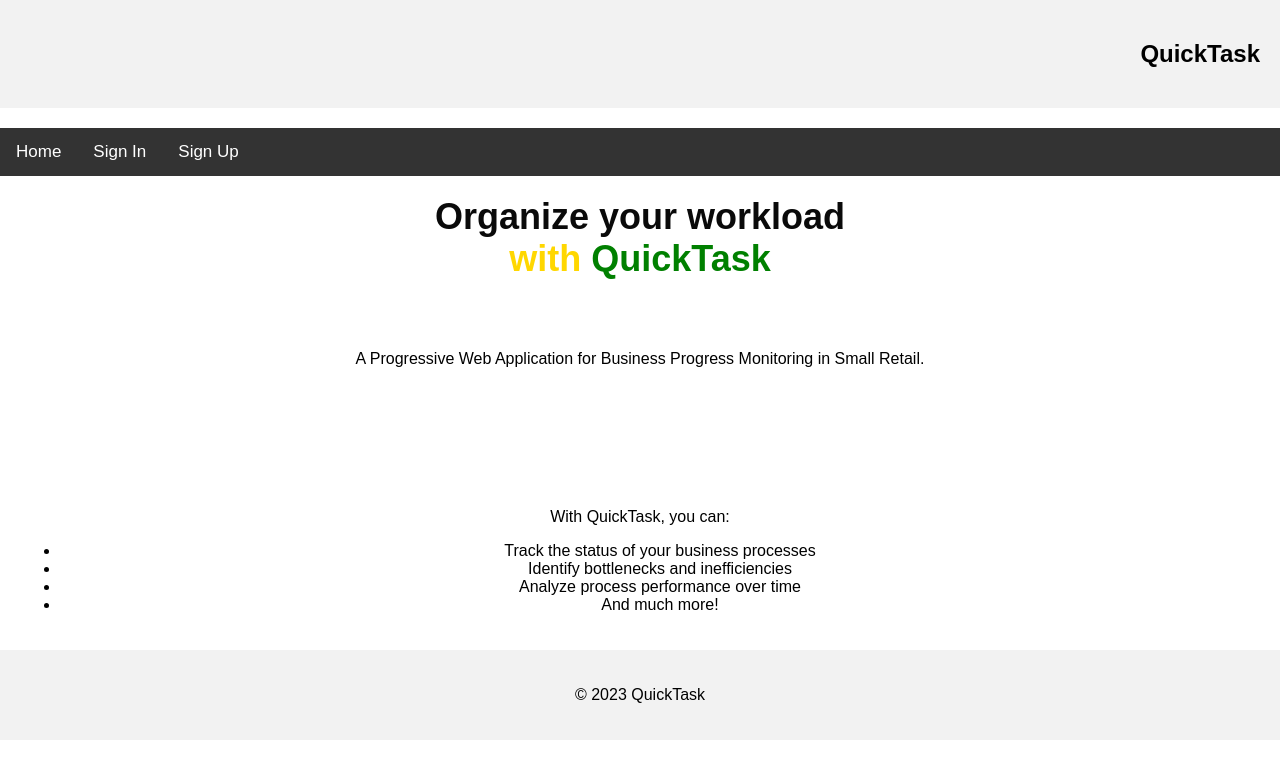
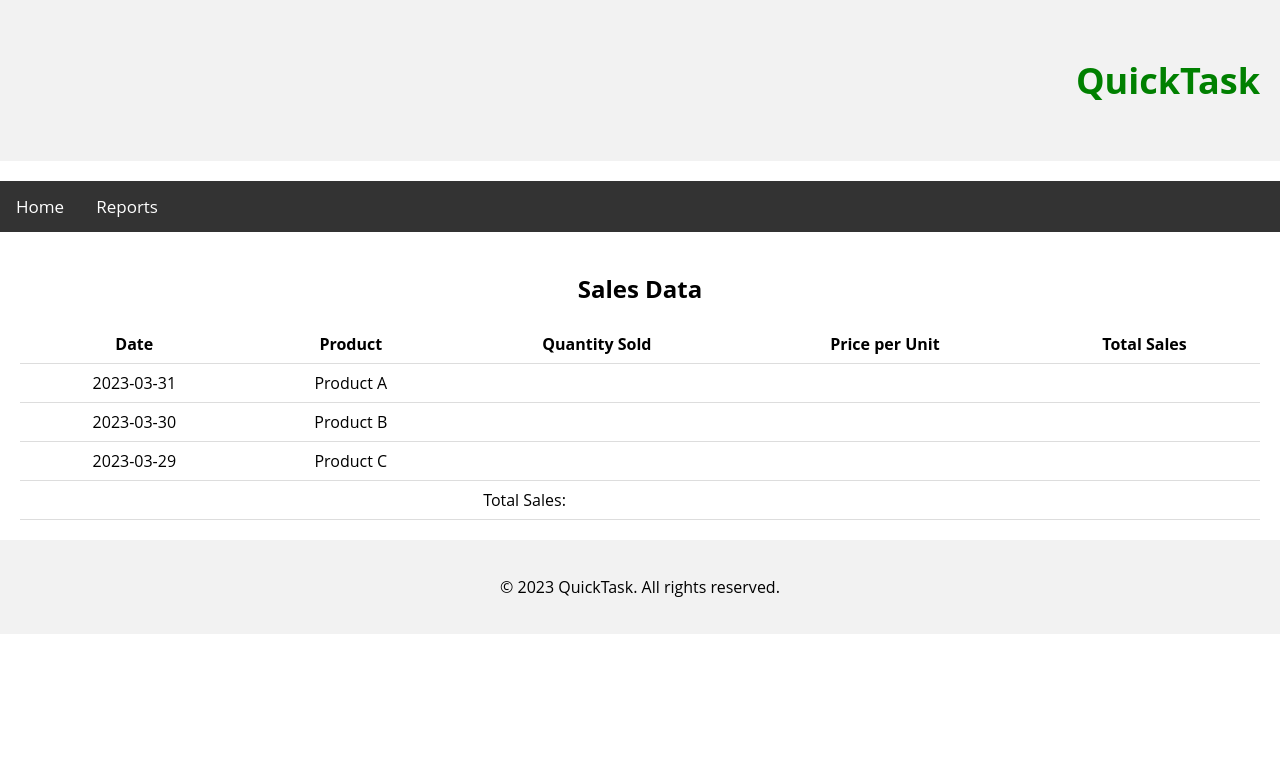
Before and after one commit to senttt/quicktask, a React (Create React App) app: page / in a window 1280 px wide. Shown: the top 778 px of the page. Built offline with nearby package versions, Linux system fonts and the light colour scheme.

Commit message:
minor changes

```diff
--- a/src/App.js
+++ b/src/App.js
@@ -1,12 +1,13 @@
-import logo from "./logo.svg";
 import DataAnalysis from "./DataAnalysis";
 import Login from "./Login";
 import Register from "./Register";
 import Home from "./Home";
+import Salesdata from "./Salesdata";
+import Dashboard from "./Dashboard";
 function App() {
   return (
     <div>
-      <Home />
+      <Salesdata />
     </div>
   );
 }
--- a/src/Dashboard.js
+++ b/src/Dashboard.js
@@ -1,23 +1,33 @@
-import logo from './logo.svg';
-import './Dashboard.css';
+import "./Dashboard.css";
 
 function Dashboard() {
   return (
     <div>
       <div>
         <div class="sidebar">
-      <div class="logo">
-      </div>
+          <div class="logo"></div>
           <ul class="nav-links">
-        <li><a href="#">User Accounts</a></li>
-        <li><a href="#">Task Management</a></li>
-        <li><a href="#">Task Tracker</a></li>
-        <li><a href="#">Data Analysis</a></li>
-        <li class="active"><a href="#">Dashboard</a></li>
+            <li>
+              <a href="#">User Accounts</a>
+            </li>
+            <li>
+              <a href="#">Task Management</a>
+            </li>
+            <li>
+              <a href="#">Task Tracker</a>
+            </li>
+            <li>
+              <a href="#">Data Analysis</a>
+            </li>
+            <li class="active">
+              <a href="#">Dashboard</a>
+            </li>
           </ul>
           <div class="user-info">
             <span class="username">John Doe</span>
-        <span class="sign-out"><a href="#">X</a></span>
+            <span class="sign-out">
+              <a href="#">X</a>
+            </span>
           </div>
         </div>
         <div class="main">
@@ -30,21 +40,15 @@ function Dashboard() {
           <div class="dashboard-container">
             <div class="yellow-panel">
               <h2>Pending Tasks</h2>
-                <div class="task-list">
-                    <!-- add task panels here -->
-                </div>
+              <div class="task-list"></div>
             </div>
             <div class="yellow-panel">
               <h2>Current Progress</h2>
-                <div class="progress-list">
-                    <!-- add progress panels here -->
-                </div>
+              <div class="progress-list"></div>
             </div>
             <div class="green-panel">
               <h2>Tasks Due Today</h2>
-                <div class="task-list">
-                        <!-- add task panels here -->
-                </div>
+              <div class="task-list"></div>
             </div>
           </div>
         </div>
--- a/src/HomePage_QuickTask.html
+++ /dev/null
@@ -1,129 +0,0 @@
-<!DOCTYPE html>
-<html>
-<head>
-	<title>QuickTask - Business Process Monitoring</title>
-	<meta charset="UTF-8">
-	<meta name="viewport" content="width=device-width, initial-scale=1.0">
-	<style>
-		/* CSS styles for the QuickTask home page */
-		body {
-			font-family: Arial, sans-serif;
-			margin: 0;
-			padding: 0;
-		}
-
-		header {
-			background-color: #f2f2f2;
-			padding: 20px;
-			text-align: left;
-		}
-
-		h1 {
-			margin: 0;
-			font-size: 36px;
-		}
-
-		nav {
-			background-color: #333;
-			overflow: hidden;
-			position: absolute;
-			top: 20px;
-			right: 20px;
-		}
-
-		nav a {
-			float: left;
-			color: white;
-			text-align: center;
-			padding: 14px 16px;
-			text-decoration: none;
-			font-size: 17px;
-		}
-
-		nav a:hover {
-			background-color: white;
-			color: green;
-		}
-
-		section {
-			padding: 20px;
-			text-align: center;
-		}
-
-		footer {
-			background-color: #f2f2f2;
-			padding: 20px;
-			text-align: center;
-		}
-
-		.triangle-brown {
-			position: absolute;
-			top: 100px;
-			left: 20px;
-			border-top: 25px solid transparent;
-			border-right: 25px solid #8b4513;
-			border-bottom: 25px solid transparent;
-		}
-
-		.triangle-lime {
-			position: absolute;
-			top: 300px;
-			right: 20px;
-			border-top: 25px solid #00ff00;
-			border-right: 25px solid transparent;
-			border-bottom: 25px solid transparent;
-		}
-
-	</style>
-</head>
-<body>
-	<header>
-		<h2>QuickTask</h2>
-		<b>
-		<b>
-
-	</header>
-
-	<nav>
-		<a href="#">Sign In</a>
-		<a href="#">Sign Up </a>
-	</nav>
-
-	<section>
-	<div class="triangle-brown"></div>
-		<div class="triangle-lime"></div>
-		<h1>Organize your workload with <h1>
-
-		<h1> <p style="color:green">QuickTask</p> </h1>
-		<br>
-		<br>
-		<br>
-		<p>A Progressive Web Application for Business Progress Monitoring in Small Retail.</p>
-		<br>
-		</section>
-		<br>
-<section>
-		<h1> About Us </h1>
-		<br>
-		<p> Our development team creates software that helps users get things done faster and easiser.
-		Our goal is to make our system simple and user friendly, while keeping up with the latest technology.
-		We're dedicated to making our users happy by providing great customer service. Our mission  is to be the best software
-		provider in our field. </p>
-		<br>
-		<br>
-		<br>
-		<h1> Key Functions </h1>
-		<br>
-		<p> The application's features include real-time progress monitoring, tracking, and data analysis, enabling users
-		to monitor sales progress in real-time and guaranterring instant delivery updates. Users can also create reports
-		and charts to visualize sales progress and identify areas that they can improve. The PWA can also integrate with other business
-		tools and systems if required. System requirements include an internet connection, web browsers like Google
-		Chrome, Microsoft Edge, and Mozilla Firefox, and any diveice capable of running web applicaitons.</p>
-		<br>
-	</section>
-
-	<footer>
-		<p>&copy; 2023 QuickTask</p>
-	</footer>
-</body>
-</html>
--- a/src/SalesData_QuickTask.html
+++ /dev/null
@@ -1,127 +0,0 @@
-<!DOCTYPE html>
-<html>
-<head>
-	<title>QuickTask - Sales Data</title>
-	<meta charset="UTF-8">
-	<meta name="viewport" content="width=device-width, initial-scale=1.0">
-	<style>
-		/* CSS styles for the QuickTask sales data page */
-		body {
-			font-family: Arial, sans-serif;
-			margin: 0;
-			padding: 0;
-		}
-
-		header {
-			background-color: #f2f2f2;
-			padding: 20px;
-			text-align: center;
-		}
-
-		h1 {
-			margin: 0;
-			font-size: 36px;
-		}
-
-		nav {
-			background-color: #333;
-			overflow: hidden;
-		}
-
-		nav a {
-			float: left;
-			color: white;
-			text-align: center;
-			padding: 14px 16px;
-			text-decoration: none;
-			font-size: 17px;
-		}
-
-		nav a:hover {
-			background-color: #ddd;
-			color: green;
-		}
-
-		section {
-			padding: 20px;
-			text-align: center;
-		}
-
-		table {
-			border-collapse: collapse;
-			width: 100%;
-		}
-
-		th, td {
-			text-align: center;
-			padding: 8px;
-			border-bottom: 1px solid #ddd;
-		}
-
-		tr:hover {
-			background-color: #f5f5f5;
-		}
-
-		footer {
-			background-color: #f2f2f2;
-			padding: 20px;
-			text-align: center;
-		}
-	</style>
-</head>
-<body>
-	<header>
-		<h1> <p style="color:green"> QuickTask </p> </h1>
-
-	</header>
-
-	<nav>
-		<a href="#">Home</a>
-		<a href="#">Reports</a>
-	</nav>
-
-	<section>
-		<h2>Sales Data</h2>
-		<table>
-			<thead>
-				<tr>
-					<th>Date</th>
-					<th>Product</th>
-					<th>Quantity Sold</th>
-					<th>Price per Unit</th>
-					<th>Total Sales</th>
-				</tr>
-			</thead>
-			<tbody>
-				<tr>
-					<td>2023-03-31</td>
-					<td>Product A</td>
-					<td></td>
-					<td></td>
-					<td></td>
-				</tr>
-				<tr>
-					<td>2023-03-30</td>
-					<td>Product B</td>
-					<td></td>
-					<td></td>
-					<td></td>
-				</tr>
-				<tr>
-					<td>2023-03-29</td>
-					<td>Product C</td>
-					<td></td>
-					<td></td>
-					<td></td>
-				</tr>
-			</tbody>
-			<tfoot>
-				<tr>
-					<td colspan="4">Total Sales:</td>
-					<td></td>
-				</tr>
-			</tfoot>
-		</table>
-    <script src="myscripts.js"></script>
-  </body>
-</html>
--- /dev/null
+++ b/src/Salesdata.css
@@ -0,0 +1,63 @@
+/* CSS styles for the QuickTask sales data page */
+body {
+  font-family: Arial, sans-serif;
+  margin: 0;
+  padding: 0;
+}
+
+header {
+  background-color: #f2f2f2;
+  padding: 20px;
+  text-align: center;
+}
+
+h1 {
+  margin: 0;
+  font-size: 36px;
+}
+
+nav {
+  background-color: #333;
+  overflow: hidden;
+}
+
+nav a {
+  float: left;
+  color: white;
+  text-align: center;
+  padding: 14px 16px;
+  text-decoration: none;
+  font-size: 17px;
+}
+
+nav a:hover {
+  background-color: #ddd;
+  color: green;
+}
+
+section {
+  padding: 20px;
+  text-align: center;
+}
+
+table {
+  border-collapse: collapse;
+  width: 100%;
+}
+
+th,
+td {
+  text-align: center;
+  padding: 8px;
+  border-bottom: 1px solid #ddd;
+}
+
+tr:hover {
+  background-color: #f5f5f5;
+}
+
+footer {
+  background-color: #f2f2f2;
+  padding: 20px;
+  text-align: center;
+}
--- /dev/null
+++ b/src/Salesdata.js
@@ -0,0 +1,69 @@
+import React from "react";
+import "./Salesdata.css";
+
+function Salesdata() {
+  return (
+    <div>
+      <header>
+        <h1>
+          <p style={{ color: "green" }}> QuickTask </p>
+        </h1>
+      </header>
+
+      <nav>
+        <a href="#">Home</a>
+        <a href="#">Reports</a>
+      </nav>
+
+      <section>
+        <h2>Sales Data</h2>
+        <table>
+          <thead>
+            <tr>
+              <th>Date</th>
+              <th>Product</th>
+              <th>Quantity Sold</th>
+              <th>Price per Unit</th>
+              <th>Total Sales</th>
+            </tr>
+          </thead>
+          <tbody>
+            <tr>
+              <td>2023-03-31</td>
+              <td>Product A</td>
+              <td></td>
+              <td></td>
+              <td></td>
+            </tr>
+            <tr>
+              <td>2023-03-30</td>
+              <td>Product B</td>
+              <td></td>
+              <td></td>
+              <td></td>
+            </tr>
+            <tr>
+              <td>2023-03-29</td>
+              <td>Product C</td>
+              <td></td>
+              <td></td>
+              <td></td>
+            </tr>
+          </tbody>
+          <tfoot>
+            <tr>
+              <td colspan="4">Total Sales:</td>
+              <td></td>
+            </tr>
+          </tfoot>
+        </table>
+      </section>
+
+      <footer>
+        <p>&copy; 2023 QuickTask. All rights reserved.</p>
+      </footer>
+    </div>
+  );
+}
+
+export default Salesdata;
--- a/src/index.css
+++ /dev/null
@@ -1,13 +0,0 @@
-body {
-  margin: 0;
-  font-family: -apple-system, BlinkMacSystemFont, 'Segoe UI', 'Roboto', 'Oxygen',
-    'Ubuntu', 'Cantarell', 'Fira Sans', 'Droid Sans', 'Helvetica Neue',
-    sans-serif;
-  -webkit-font-smoothing: antialiased;
-  -moz-osx-font-smoothing: grayscale;
-}
-
-code {
-  font-family: source-code-pro, Menlo, Monaco, Consolas, 'Courier New',
-    monospace;
-}
--- a/src/index.js
+++ b/src/index.js
@@ -1,8 +1,7 @@
 import React from "react";
 import ReactDOM from "react-dom/client";
-import "./index.css";
+
 import App from "./App";
-import reportWebVitals from "./reportWebVitals";
 
 const root = ReactDOM.createRoot(document.getElementById("root"));
 root.render(
@@ -10,8 +9,3 @@ root.render(
     <App />
   </React.StrictMode>
 );
-
-// If you want to start measuring performance in your app, pass a function
-// to log results (for example: reportWebVitals(console.log))
-// or send to an analytics endpoint. Learn more: https://bit.ly/CRA-vitals
-reportWebVitals();
--- a/src/reportWebVitals.js
+++ /dev/null
@@ -1,13 +0,0 @@
-const reportWebVitals = onPerfEntry => {
-  if (onPerfEntry && onPerfEntry instanceof Function) {
-    import('web-vitals').then(({ getCLS, getFID, getFCP, getLCP, getTTFB }) => {
-      getCLS(onPerfEntry);
-      getFID(onPerfEntry);
-      getFCP(onPerfEntry);
-      getLCP(onPerfEntry);
-      getTTFB(onPerfEntry);
-    });
-  }
-};
-
-export default reportWebVitals;
```
Also changed, not shown: src/DataAnalysis.js (+21 -12 lines), src/setupTests.js (deleted, +0 -5 lines), src/logo.svg (deleted), 1 other file (tests, documents, lock files or other folders). Lines whose indentation alone changed are shown as unchanged.
